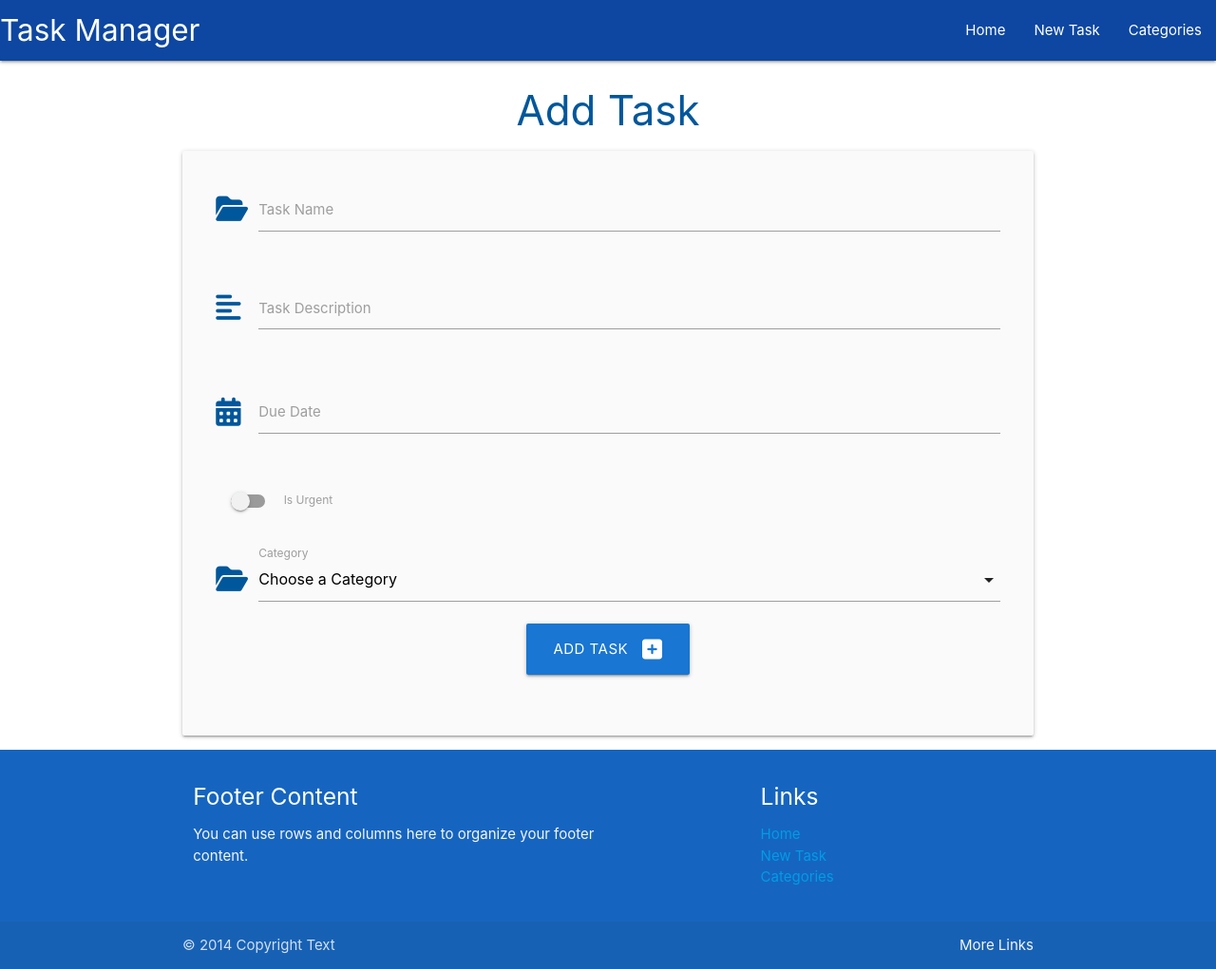
After one commit to Hedgemonkey/DBMS, a Flask app: page /add_task in a window 1280 px wide. The commit adds this page. Shown: the whole page at 95% size. Run offline with Flask 3, Linux system fonts and the light colour scheme; data that the repository does not hold is empty; some libraries are stand-ins or nearby versions.

Commit message:
Add full task functionality

```diff
--- a/taskmanager/routes.py
+++ b/taskmanager/routes.py
@@ -3,9 +3,10 @@ from taskmanager import app, db
 from taskmanager.models import Category, Task
 
 
-@app.route("/")
+@app.route("/", methods=["GET", "POST"])
 def home():
-    return render_template("tasks.html")
+    tasks = list(Task.query.order_by(Task.id).all())
+    return render_template("tasks.html", tasks=tasks)
 
 
 @app.route("/categories")
@@ -37,3 +38,40 @@ def delete_category(category_id):
     db.session.delete(category)
     db.session.commit()
     return redirect(url_for("categories"))
+
+@app.route("/add_task", methods=["GET", "POST"])
+def add_task():
+    categories = list(Category.query.order_by(Category.category_name).all())
+    if request.method == "POST":
+        task = Task(
+            task_name=request.form.get("task_name"),
+            task_description=request.form.get("task_description"),
+            is_urgent=bool(True if request.form.get("is_urgent") else False),
+            due_date=request.form.get("due_date"),
+            category_id=request.form.get("category_id")
+        )
+        db.session.add(task)
+        db.session.commit()
+        return redirect(url_for("home"))
+    return render_template("add_task.html", categories=categories)
+
+@app.route("/edit_task/<int:task_id>", methods=["GET", "POST"])
+def edit_task(task_id):
+    task = Task.query.get_or_404(task_id)
+    categories = list(Category.query.order_by(Category.category_name).all())
+    if request.method == "POST":
+        task.task_name = request.form.get("task_name")
+        task.task_description = request.form.get("task_description")
+        task.is_urgent = bool(True if request.form.get("is_urgent") else False)
+        task.due_date = request.form.get("due_date")
+        task.category_id = request.form.get("category_id")
+        db.session.commit()
+        return redirect(url_for("home"))
+    return render_template("edit_task.html", task=task, categories=categories)
+
+@app.route("/delete_task/<int:task_id>")
+def delete_task(task_id):
+    task = Task.query.get_or_404(task_id)
+    db.session.delete(task)
+    db.session.commit()
+    return redirect(url_for("home"))
--- a/taskmanager/static/js/script.js
+++ b/taskmanager/static/js/script.js
@@ -1,6 +1,13 @@
 $(document).ready(function () {
   $('.sidenav').sidenav();
   $('.modal').modal();
+  $('.datepicker').datepicker({
+    format: 'dd mmmm, yyyy',
+    i18n: {done: 'OK'}
+  });
+  $('select').formSelect(); // Initialize Selects
+  $('.collapsible').collapsible(); // Initialize Collapsible
+
   // Initialize Modals (using event delegation for dynamic content)
   $(document).on('click', 'a[href^="#modal-"]', function (e) {
     e.preventDefault(); // Prevent default link behavior
--- a/taskmanager/templates/add_category.html
+++ b/taskmanager/templates/add_category.html
@@ -7,7 +7,7 @@
         <!--- Category Name --->
         <div class="row">
             <div class="input-field col s12">
-                <i class="fas fa-folder-open prefix light-blue-text text-drken-4"></i>
+                <i class="fas fa-folder-open prefix light-blue-text text-darken-4"></i>
                 <input id="category_name" name="category_name" type="text" minlength="3" maxlength="25" class="validate"
                     required>
                 <label for="category_name">Category Name</label>
--- /dev/null
+++ b/taskmanager/templates/add_task.html
@@ -0,0 +1,69 @@
+{% extends 'base.html' %}
+
+{% block content %}
+<h3 class="light-blue-text text-darken-4 center-align">Add Task</h3>
+<div class="row card-panel grey lighten-5">
+    <form class="col s12" method="POST" action="{{ url_for('add_task') }}">
+        <!--- Task Name --->
+        <div class="row">
+            <div class="input-field col s12">
+                <i class="fas fa-folder-open prefix light-blue-text text-darken-4"></i>
+                <input id="task_name" name="task_name" type="text" minlength="5" maxlength="50" class="validate"
+                    required>
+                <label for="task_name">Task Name</label>
+            </div>
+        </div>
+        <!--- Task Description --->
+        <div class="row">
+            <div class="input-field col s12">
+                <i class="fas fa-align-left prefix light-blue-text text-darken-4"></i>
+                <textarea id="task_description" name="task_description" class="materialize-textarea validate"
+                    minlength="5" maxlength="255" required></textarea>
+                <label for="task_description">Task Description</label>
+            </div>
+        </div>
+        <!--- Task Due Date --->
+        <div class="row">
+            <div class="input-field col s12">
+            <i class="fas fa-calendar-alt prefix light-blue-text text-darken-4"></i>
+            <input id="due_date" name="due_date" type="text" class="datepicker validate" required>
+            <label for="due_date">Due Date</label>
+            </div>
+        </div>
+        <!--- Is Urgent --->
+        <div class="row">
+            <div class="input-field col s12">
+                <div class="switch">
+                    <label for="is_urgent">
+                        <input id="is_urgent" name="is_urgent" type="checkbox">
+                        <span class="lever"></span>
+                        Is Urgent
+                    </label>
+                </div>
+            </div>
+        </div>
+        <!--- Task Category --->
+        <div class="row">
+            <div class="input-field col s12">
+                <i class="fas fa-folder-open prefix light-blue-text text-darken-4"></i>
+                <select id="category_id" name="category_id" required>
+                    <option value="" disabled selected>Choose a Category</option>
+                    {% for category in categories %}
+                    <option value="{{ category.id }}">{{ category.category_name }}</option>
+                    {% endfor %}
+                </select>
+                <label for="category_id">Category</label>
+            </div>
+            <!--- Submit Button --->
+            <div class="row">
+                <div class="col s12 center-align">
+                    <button type="submit" class="btn-large blue darken-2">
+                        Add Task <i class="fas fa-plus-square right"></i>
+                    </button>
+                </div>
+            </div>
+
+
+    </form>
+</div>
+{% endblock %}
--- a/taskmanager/templates/nav.html
+++ b/taskmanager/templates/nav.html
@@ -1,3 +1,3 @@
 <li><a href="{{ url_for('home') }}">Home</a></li>
-<li><a href="">New Task</a></li>
+<li><a href="{{ url_for('add_task') }}">New Task</a></li>
 <li><a href="{{ url_for('categories') }}">Categories</a>
```
Also changed, not shown: taskmanager/templates/edit_task.html (added, +70 -0 lines), taskmanager/templates/tasks.html (+51 -1 lines).
